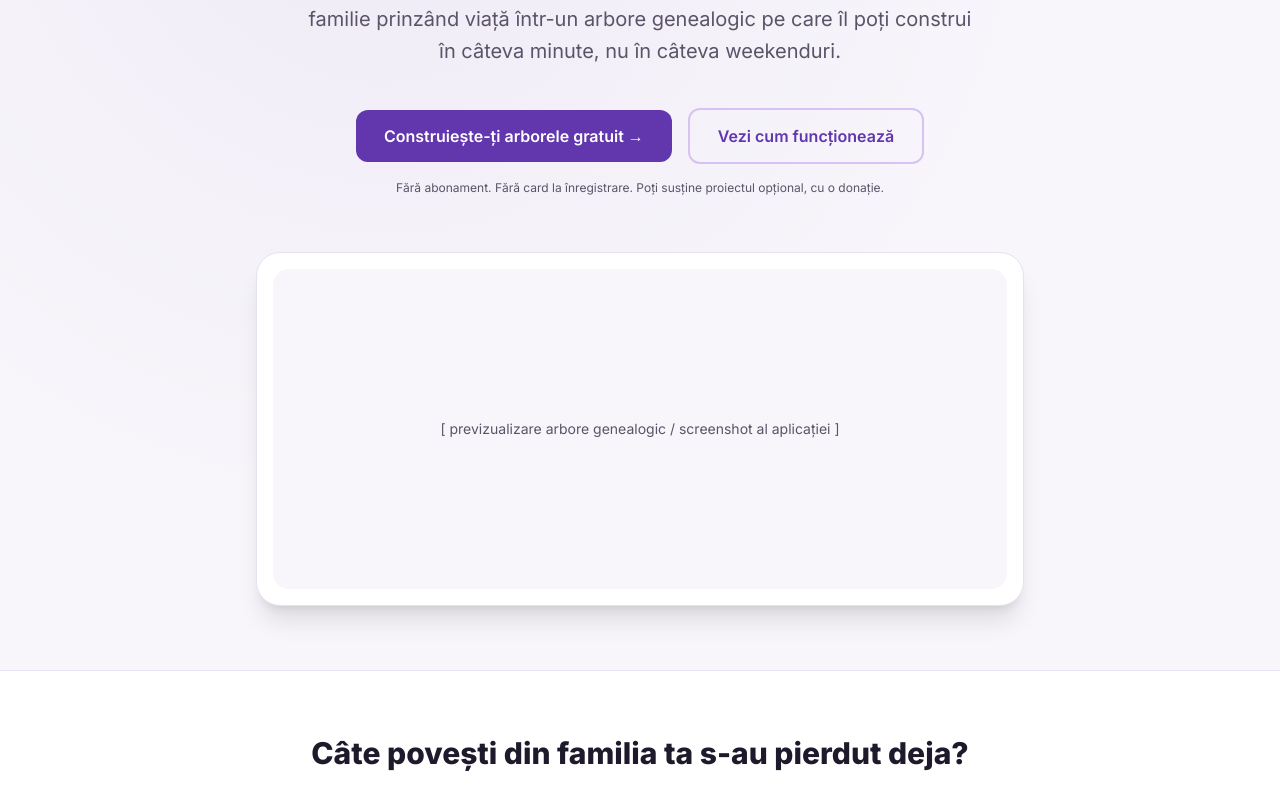
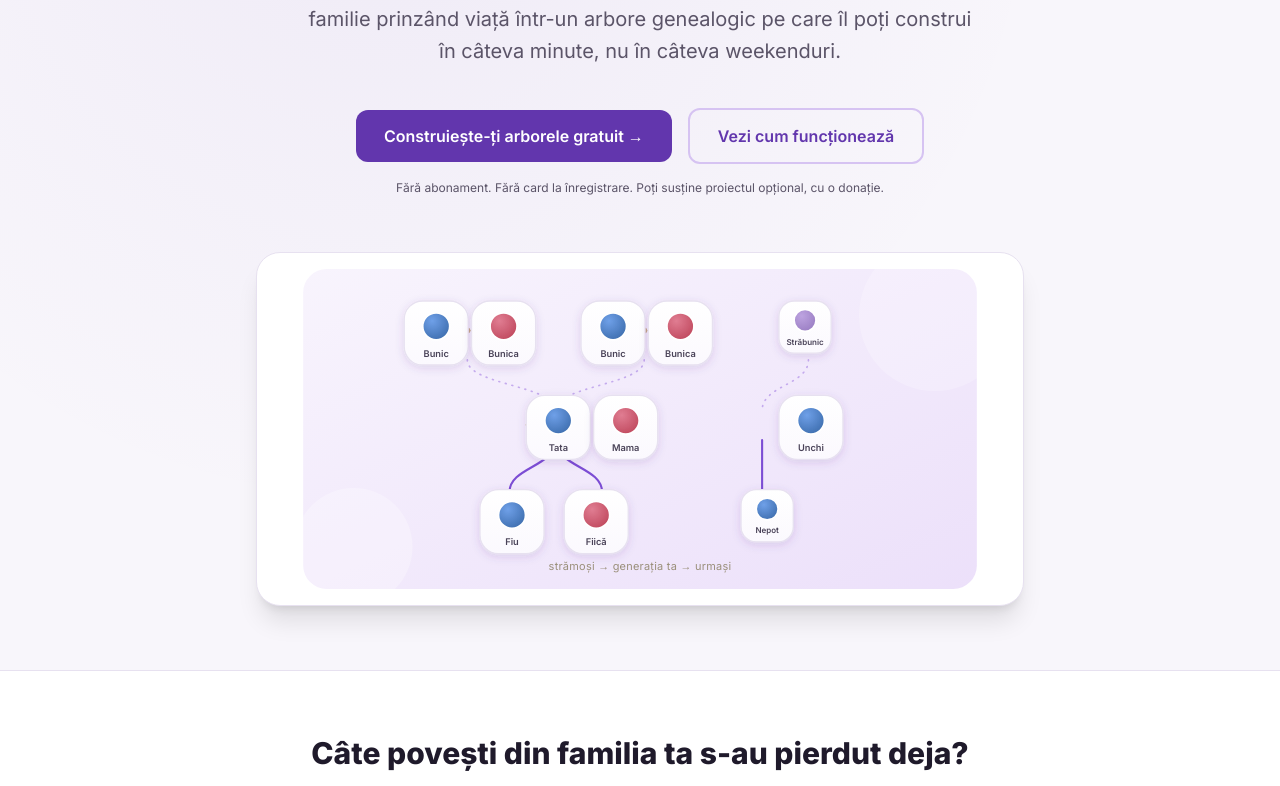
Before and after one commit to AdrianBirta/kintree, a React (Vite) app in the folder apps/client/: page / in a window 1280 px wide. Shown: the part 425-1211 px from the top of the page. Built offline with nearby package versions, Linux system fonts and the light colour scheme; no server answers.

Commit message:
fix svg landing page

```diff
--- /dev/null
+++ b/apps/client/src/components/landing/TreePreviewSvg.tsx
@@ -0,0 +1,151 @@
+import React from 'react';
+
+const TreePreviewSvg: React.FC = () => {
+  return (
+    <svg
+      viewBox="0 0 800 380"
+      xmlns="http://www.w3.org/2000/svg"
+      className="w-full h-full"
+      role="img"
+      aria-label="Previzualizare arbore genealogic"
+    >
+      <defs>
+        <linearGradient id="earboreBg" x1="0" y1="0" x2="1" y2="1">
+          <stop offset="0%" stopColor="#f8f4fd" />
+          <stop offset="100%" stopColor="#ece0fa" />
+        </linearGradient>
+
+        <linearGradient id="cardShine" x1="0" y1="0" x2="0" y2="1">
+          <stop offset="0%" stopColor="#ffffff" />
+          <stop offset="100%" stopColor="#fbf9fe" />
+        </linearGradient>
+
+        <filter id="cardShadow" x="-40%" y="-40%" width="180%" height="180%">
+          <feDropShadow dx="0" dy="3" stdDeviation="5" floodColor="#4f2a8c" floodOpacity="0.14" />
+        </filter>
+
+        <radialGradient id="blue" cx="35%" cy="30%" r="75%">
+          <stop offset="0%" stopColor="#6fa0e8" />
+          <stop offset="100%" stopColor="#3f6fb0" />
+        </radialGradient>
+        <radialGradient id="pink" cx="35%" cy="30%" r="75%">
+          <stop offset="0%" stopColor="#e07d92" />
+          <stop offset="100%" stopColor="#c14a5f" />
+        </radialGradient>
+        <radialGradient id="lilac" cx="35%" cy="30%" r="75%">
+          <stop offset="0%" stopColor="#bda3e0" />
+          <stop offset="100%" stopColor="#9b7fc4" />
+        </radialGradient>
+      </defs>
+
+      <rect x="0" y="0" width="800" height="380" rx="28" fill="url(#earboreBg)" />
+
+      {/* decor discret — cerculețe blânde în fundal */}
+      <circle cx="60" cy="330" r="70" fill="#ffffff" opacity="0.25" />
+      <circle cx="750" cy="55" r="90" fill="#ffffff" opacity="0.2" />
+
+      {/* ══════════ CONECTORI ══════════ */}
+      {/* bunici → părinți (linii punctate, generație → generație) */}
+      <path d="M 195 108 C 195 138, 300 138, 300 168" stroke="#b99cea" strokeWidth="2" fill="none" strokeDasharray="1 7" strokeLinecap="round" opacity="0.8" />
+      <path d="M 405 108 C 405 138, 300 138, 300 168" stroke="#b99cea" strokeWidth="2" fill="none" strokeDasharray="1 7" strokeLinecap="round" opacity="0.8" />
+      <path d="M 600 108 C 600 138, 545 138, 545 168" stroke="#b99cea" strokeWidth="2" fill="none" strokeDasharray="1 7" strokeLinecap="round" opacity="0.8" />
+
+      {/* părinți → copii (linii pline, mov brand) */}
+      <path d="M 300 203 C 300 235, 245 235, 245 265" stroke="#7c4dd4" strokeWidth="2.5" fill="none" strokeLinecap="round" />
+      <path d="M 300 203 C 300 235, 355 235, 355 265" stroke="#7c4dd4" strokeWidth="2.5" fill="none" strokeLinecap="round" />
+      <path d="M 545 203 C 545 235, 545 235, 545 265" stroke="#7c4dd4" strokeWidth="2.5" fill="none" strokeLinecap="round" />
+
+      {/* linii de parteneriat (maro/auriu, cu unire mică) */}
+      <Union x1={155} y1={73} x2={235} y2={73} />
+      <Union x1={365} y1={73} x2={445} y2={73} />
+      <Union x1={265} y1={185} x2={335} y2={185} />
+
+      {/* ══════════ GENERAȚIA 1 — bunici + străbunic ══════════ */}
+      <MemberCard x={120} y={38} label="Bunic" gradient="url(#blue)" />
+      <MemberCard x={200} y={38} label="Bunica" gradient="url(#pink)" />
+
+      <MemberCard x={330} y={38} label="Bunic" gradient="url(#blue)" />
+      <MemberCard x={410} y={38} label="Bunica" gradient="url(#pink)" />
+
+      <MemberCard x={565} y={38} label="Străbunic" gradient="url(#lilac)" small />
+
+      {/* ══════════ GENERAȚIA 2 — părinți + unchi ══════════ */}
+      <MemberCard x={265} y={150} label="Tata" gradient="url(#blue)" />
+      <MemberCard x={345} y={150} label="Mama" gradient="url(#pink)" />
+
+      <MemberCard x={565} y={150} label="Unchi" gradient="url(#blue)" />
+
+      {/* ══════════ GENERAȚIA 3 — copii ══════════ */}
+      <MemberCard x={210} y={262} label="Fiu" gradient="url(#blue)" />
+      <MemberCard x={310} y={262} label="Fiică" gradient="url(#pink)" />
+      <MemberCard x={520} y={262} label="Nepot" gradient="url(#blue)" small />
+
+      {/* etichetă discretă */}
+      <text x="400" y="358" textAnchor="middle" fontFamily="Inter, sans-serif" fontSize="13" fill="#9a8f7a" letterSpacing="0.3">
+        strămoși → generația ta → urmași
+      </text>
+    </svg>
+  );
+};
+
+interface UnionProps {
+  x1: number;
+  y1: number;
+  x2: number;
+  y2: number;
+}
+
+const Union: React.FC<UnionProps> = ({ x1, y1, x2, y2 }) => {
+  const midX = (x1 + x2) / 2;
+  return (
+    <g opacity="0.85">
+      <line x1={x1} y1={y1} x2={x2} y2={y2} stroke="#c2a274" strokeWidth="2" strokeDasharray="1 5" strokeLinecap="round" />
+      <circle cx={midX} cy={y1} r="3.5" fill="#c2a274" />
+    </g>
+  );
+};
+
+interface MemberCardProps {
+  x: number;
+  y: number;
+  label: string;
+  gradient: string;
+  small?: boolean;
+}
+
+const MemberCard: React.FC<MemberCardProps> = ({ x, y, label, gradient, small }) => {
+  const w = small ? 62 : 76;
+  const h = small ? 62 : 76;
+  const r = small ? 18 : 22;
+  const photoR = small ? 13 : 16;
+
+  return (
+    <g filter="url(#cardShadow)">
+      <rect
+        x={x}
+        y={y}
+        width={w}
+        height={h}
+        rx={r}
+        fill="url(#cardShine)"
+        stroke="#e7e1f0"
+        strokeWidth="1.5"
+      />
+      <circle cx={x + w / 2} cy={y + h / 2 - 8} r={photoR} fill={gradient} />
+      <circle cx={x + w / 2} cy={y + h / 2 - 8} r={photoR} fill="none" stroke="#ffffff" strokeWidth="2" />
+      <text
+        x={x + w / 2}
+        y={y + h - 10}
+        textAnchor="middle"
+        fontFamily="Inter, sans-serif"
+        fontSize={small ? 9.5 : 11}
+        fontWeight={600}
+        fill="#4a4358"
+      >
+        {label}
+      </text>
+    </g>
+  );
+};
+
+export default TreePreviewSvg;
--- a/apps/client/src/pages/LandingPage.tsx
+++ b/apps/client/src/pages/LandingPage.tsx
@@ -1,6 +1,7 @@
 import React from 'react';
 import { useNavigate } from 'react-router-dom';
 import LandingHeader from '../components/layout/LandingHeader';
+import TreePreviewSvg from '../components/landing/TreePreviewSvg';
 
 const DONATE_URL = 'https://buymeacoffee.com/earbore'; // TODO: înlocuiește cu link-ul tău real (Stripe Payment Link / BMC / Ko-fi)
 
@@ -47,8 +48,8 @@ const LandingPage: React.FC = () => {
 
           {/* mockup vizual simplu */}
           <div className="mt-14 max-w-3xl mx-auto rounded-3xl border border-earbore-border bg-white shadow-xl p-3 sm:p-4">
-            <div className="rounded-2xl bg-earbore-grayLight h-64 sm:h-80 flex items-center justify-center text-earbore-gray text-sm">
-              [ previzualizare arbore genealogic / screenshot al aplicației ]
+            <div className="rounded-2xl h-64 sm:h-80 overflow-hidden">
+              <TreePreviewSvg />
             </div>
           </div>
         </div>
```
